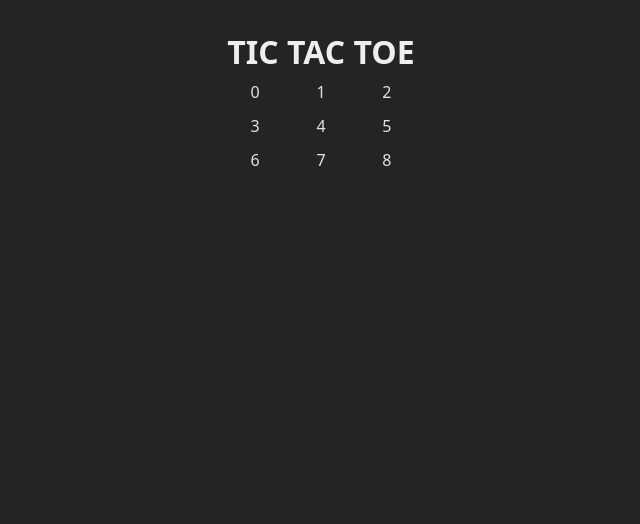
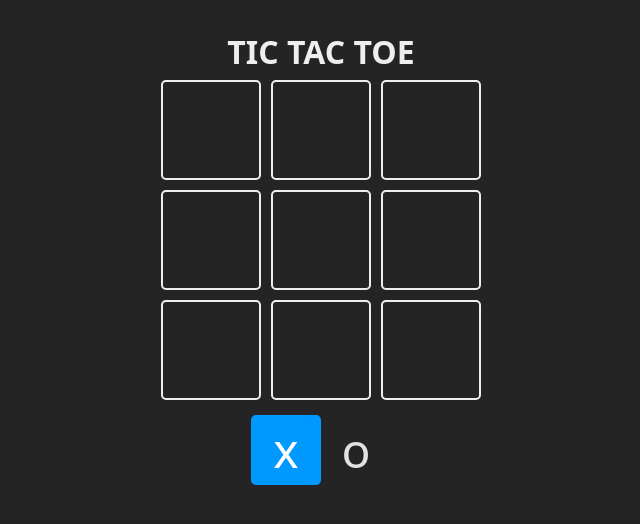
Before and after one commit to brayan-V/tic-tac-toe-GAME, a React (Vite) app: page / in a window 1280 px wide. Shown: the top 524 px of the page, without its empty margins (319-959 px from the left). Built offline with nearby package versions, Linux system fonts and the light colour scheme.

Commit message:
actualizamos el componente app.jsx utilizando useState para manejar los cambios en el tablero y los turnos

```diff
--- a/src/App.jsx
+++ b/src/App.jsx
@@ -1,24 +1,69 @@
+import {useState } from "react";
+
 // declaramos nuestros turnos
 const TURNS = {
   X: "x",
   O: "o",
 };
 
+
+
+const Square = ({ children, isSelected, updateBoard, index}) => {
+  const className = `square ${isSelected ? 'is-selected' : ''}`
+
+  const handleClick = () =>{
+    updateBoard(index)
+  }
+
+  return(
+    <div onClick={handleClick} className={className}>
+      {children}
+    </div>
+  )
+}
+function App() {
     // creamos el tablero
-const board = Array(9).fill(null);
+  const [board, setBoard] = useState(
+    Array(9).fill(null)
+  );//estado inicial del tablero
 
-function App() {
+  const [turn, setTurn] = useState(TURNS.X)// estado inicial del turno
+
+  const updateBoard = (index) =>{
+    // actualizamos el estado del tablero
+    const newBoard = [...board]; // newBoard contiene una copia del tablero
+    newBoard[index] = turn; // actualizamos el estado del tablero en la posicion del index
+    setBoard(newBoard); // enviamos el tablero actualizado
+
+    const newTurn = turn === TURNS.X ? TURNS.O : TURNS.X;
+    setTurn(newTurn);
+
+  }
+
   return (
       <main className="board">
         <h1>TIC TAC TOE</h1>
         <section className="game">
           {board.map((_, index) => {
             return (
-            <div className="cell" key={index}>
-              <span className="cell_content">{index}</span>
-            </div>
+              <Square
+                key={index}
+                index={index}
+                updateBoard={updateBoard}
+                >
+                  {board[index]}
+              </Square>
             );
           })}
+        </section>
+
+        <section className="turn">
+          <Square isSelected={turn === TURNS.X}>
+            {TURNS.X}
+          </Square>
+          <Square isSelected={turn === TURNS.O}>
+            {TURNS.O}
+          </Square>
         </section>
       </main>
     );
```
Lines whose indentation alone changed are shown as unchanged.
